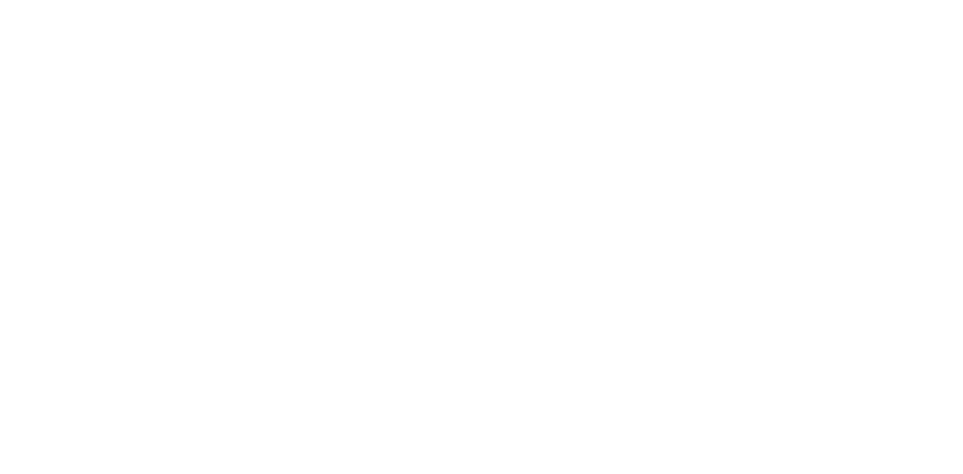
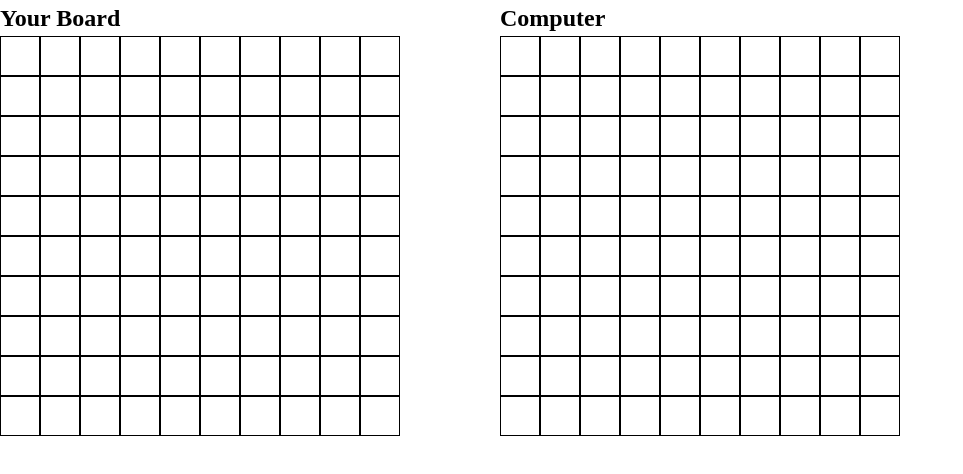
Before and after one commit to ckyever/sunk-cost-fleet, a website built with webpack: page src/template.html in a window 1280 px wide. Shown: the whole page, without its empty margins (0-963 px from the left). Built offline with nearby package versions, Linux system fonts and the light colour scheme.

Commit message:
Represent gameboards as grids on page

```diff
--- a/src/Gameboard.js
+++ b/src/Gameboard.js
@@ -86,4 +86,22 @@ export class Gameboard {
     }, 0);
     return totalSunk === this.ships.length;
   }
+
+  generateHtml() {
+    const boardElement = document.createElement("div");
+    boardElement.classList = "board";
+    boardElement.style.gridTemplate = `repeat(${this.size}, 1fr) / repeat(${this.size}, 1fr)`;
+
+    for (let y = 0; y < this.size; y++) {
+      for (let x = 0; x < this.size; x++) {
+        const square = document.createElement("div");
+        square.classList = "square";
+        square.dataset.x = x;
+        square.dataset.y = y;
+        boardElement.appendChild(square);
+      }
+    }
+
+    return boardElement;
+  }
 }
--- a/src/index.js
+++ b/src/index.js
@@ -1 +1,12 @@
+import { Computer } from "./Computer.js";
+import { Human } from "./Human.js";
 import "./styles.css";
+
+const player = new Human();
+const opponent = new Computer();
+
+const playerBoard = document.querySelector(".gameboards .player");
+const opponentBoard = document.querySelector(".gameboards .opponent");
+
+playerBoard.appendChild(player.gameboard.generateHtml());
+opponentBoard.appendChild(opponent.gameboard.generateHtml());
--- a/src/styles.css
+++ b/src/styles.css
@@ -75,3 +75,18 @@ h6 {
   isolation: isolate;
 }
 /* End of CSS Reset */
+
+.gameboards {
+  display: flex;
+  gap: 100px;
+}
+
+.board {
+  display: grid;
+  width: 400px;
+  height: 400px;
+}
+
+.board .square {
+  border: 1px solid black;
+}
--- a/src/template.html
+++ b/src/template.html
@@ -5,5 +5,16 @@
     <meta name="viewport" content="width=device-width, initial-scale=1.0" />
     <title>Document</title>
   </head>
-  <body></body>
+  <body>
+    <div class="container">
+      <div class="gameboards">
+        <div class="player">
+          <h2>Your Board</h2>
+        </div>
+        <div class="opponent">
+          <h2>Computer</h2>
+        </div>
+      </div>
+    </div>
+  </body>
 </html>
```
